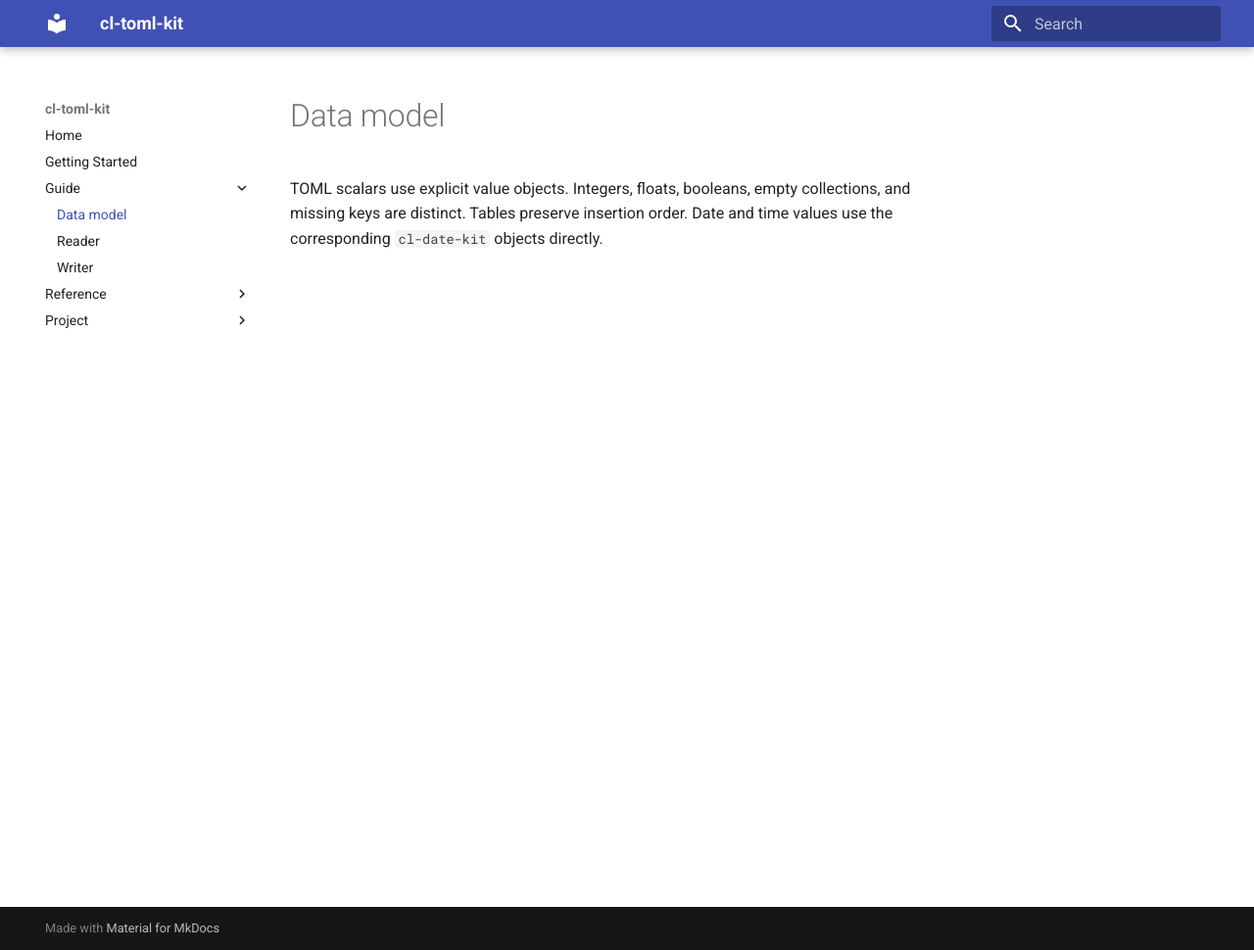
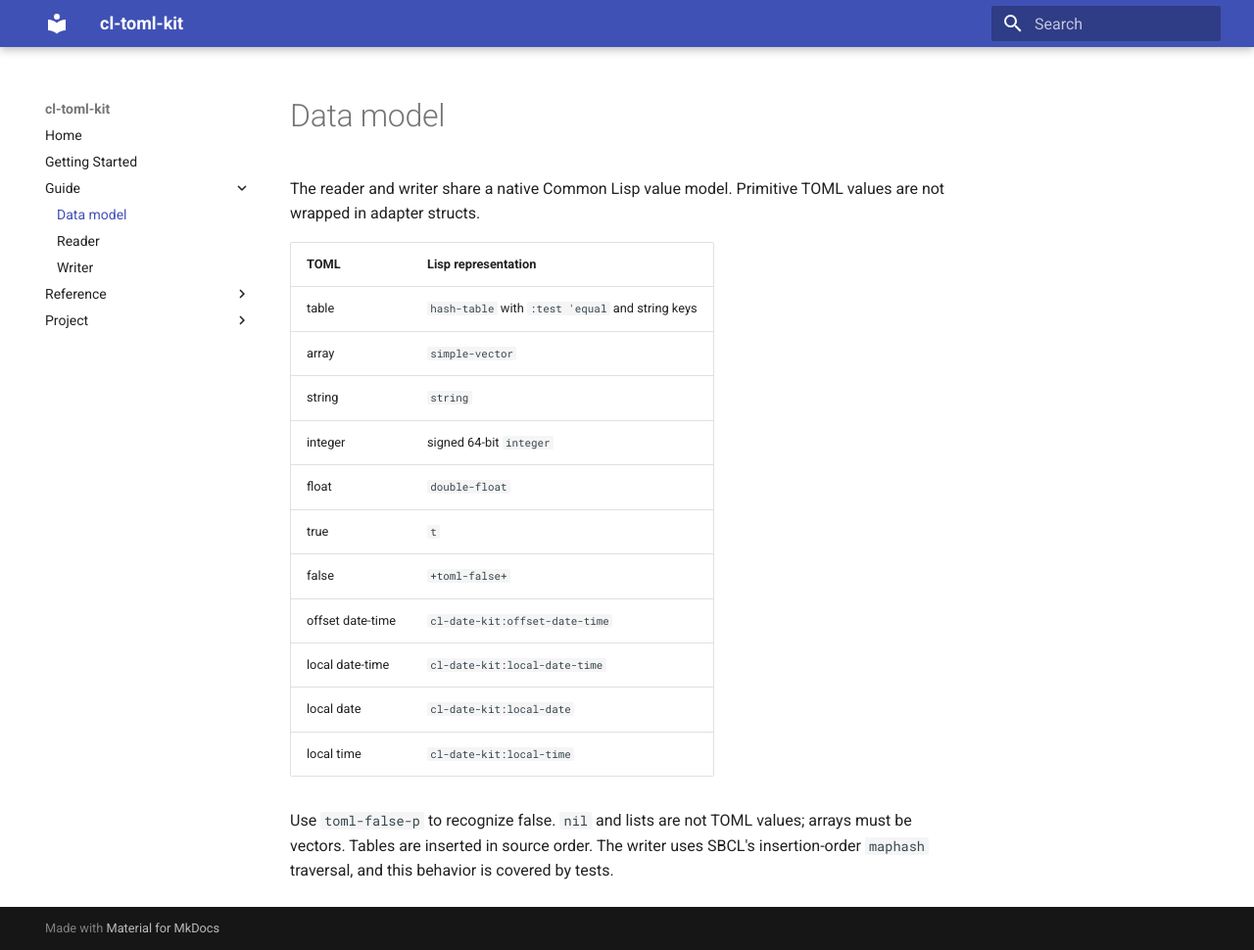
Before and after one commit to nerima-lisp/cl-toml-kit, an MkDocs documentation site: the page built from docs/src/guide/data-model.md, in a window 1280 px wide and 970 px high. Shown: the whole window at 98% size. Built offline with MkDocs 1.6.1 and Material for MkDocs 9.7.7, drawn with Linux system fonts in a browser that asks for light colours.

```diff
--- a/docs/src/guide/data-model.md
+++ b/docs/src/guide/data-model.md
@@ -1,5 +1,23 @@
 # Data model
 
-TOML scalars use explicit value objects. Integers, floats, booleans, empty
-collections, and missing keys are distinct. Tables preserve insertion order.
-Date and time values use the corresponding `cl-date-kit` objects directly.
+The reader and writer share a native Common Lisp value model. Primitive TOML
+values are not wrapped in adapter structs.
+
+| TOML | Lisp representation |
+| --- | --- |
+| table | `hash-table` with `:test 'equal` and string keys |
+| array | `simple-vector` |
+| string | `string` |
+| integer | signed 64-bit `integer` |
+| float | `double-float` |
+| true | `t` |
+| false | `+toml-false+` |
+| offset date-time | `cl-date-kit:offset-date-time` |
+| local date-time | `cl-date-kit:local-date-time` |
+| local date | `cl-date-kit:local-date` |
+| local time | `cl-date-kit:local-time` |
+
+Use `toml-false-p` to recognize false. `nil` and lists are not TOML values;
+arrays must be vectors. Tables are inserted in source order. The writer uses
+SBCL's insertion-order `maphash` traversal, and this behavior is covered by
+tests.
```
Also changed, not shown: docs/design/architecture.md (+84 -59 lines), benchmark/README.md (added), 10 other files.
